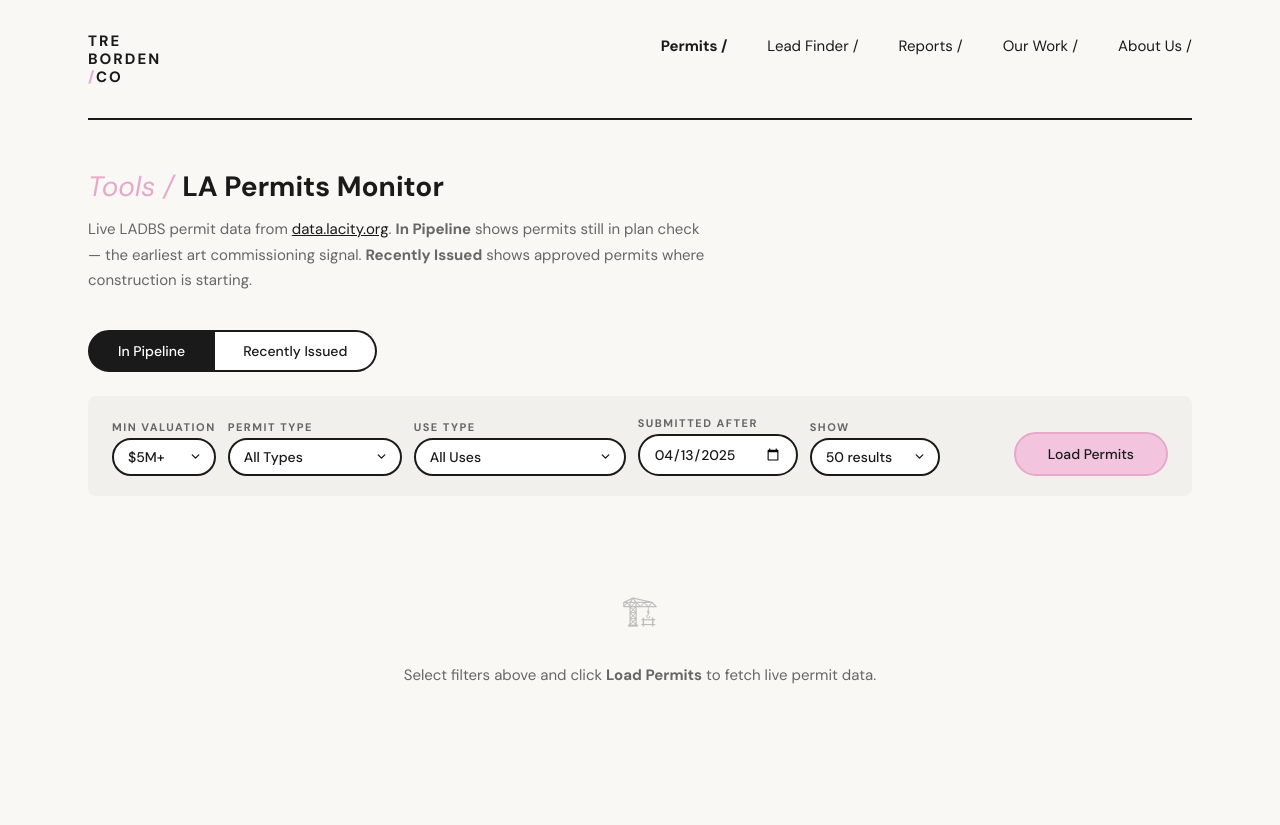
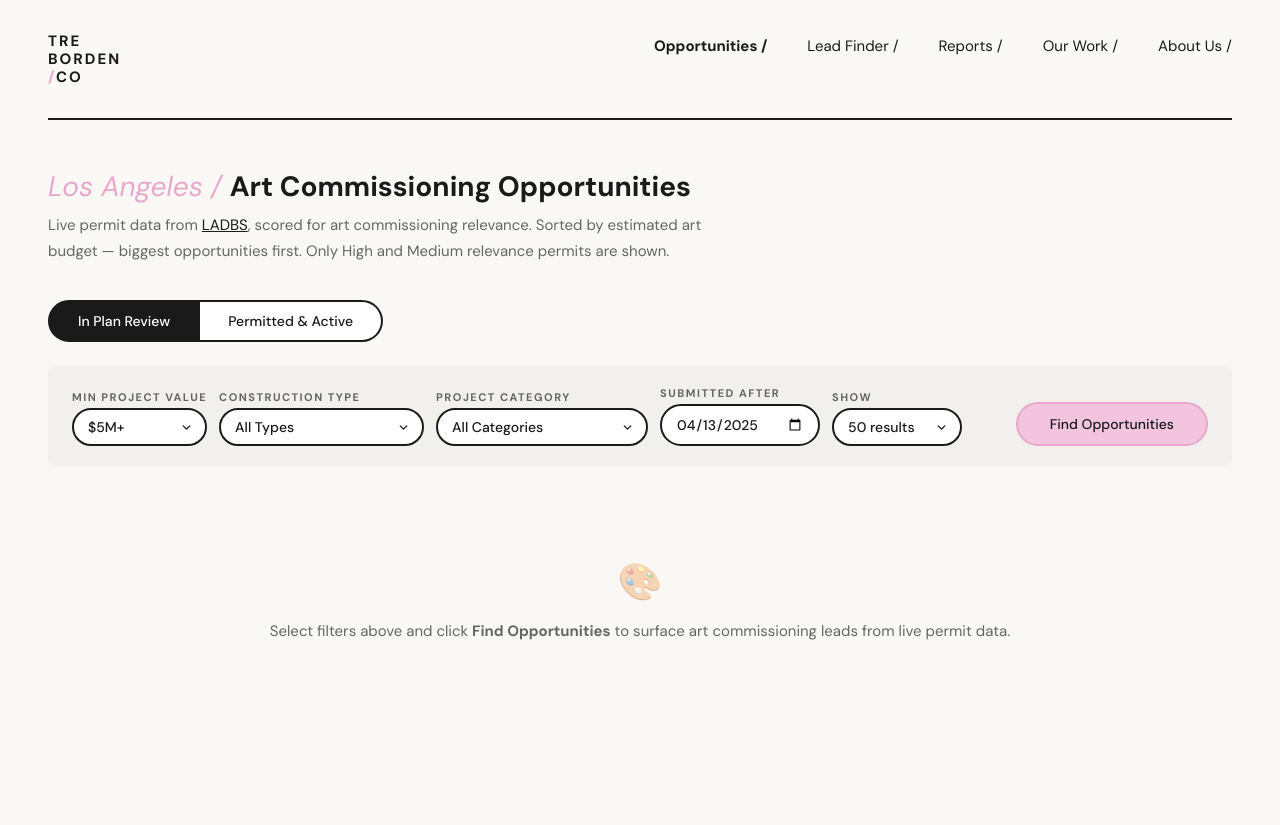
Before and after one commit to agshipley/first-agent, a Flask app: page /permits-monitor in a window 1280 px wide. After the commit the page ends 640 px from the top, so only its background shows below. Run offline with Flask 3, Linux system fonts and the light colour scheme.

Commit message:
Redesign permits tab as art commissioning opportunity feed
Engine enhancements (engine.py):
- Keyword scoring: hotel, museum, library, plaza, gallery, theater,
  cultural center, etc. boost score; warehouse, parking structure,
  cell tower etc. reduce it. Word-boundary regex prevents "park"
  matching "parking". Score capped at ±2 to avoid overwhelming
  ordinance/occupancy signals.
- Square footage scoring from raw_data: 200k+ sqft = +2, 50k+ = +1,
  <5k = -1 penalty.
- Outreach timing language: UNDER_REVIEW → "Early — in plan review",
  APPROVED → "Mid — approved, pre-construction", "Ready to Issue" raw
  status → "Act now — permit imminent", ISSUED/FINAL → "Late".
- ScoredPermit gains opportunity_stage and keyword_signals fields.
  Both included in to_dict() for the frontend.

Routes (routes.py):
- Filter results to High and Medium relevance only — this is an
  opportunity feed, not a permit browser.
- Sort by estimated art budget descending (biggest first), secondary
  sort by filing_date descending within the same budget tier.

UI (permits.html):
- Page title: "Art Commissioning Opportunities", nav: "Opportunities /"
- "In Plan Review" / "Permitted & Active" source toggle
- Columns: Project, Est. Art Budget (prominent), Stage (badge),
  Why It Scored (first 2 reasons), Project Value, Filed, Actions
- Budget displayed at 16px bold; ordinance basis shown below
- Stage badges color-coded: "Act now" = pink, "Early" = blue,
  "Mid" = green, "Late" = gray
- Work descriptions normalized from ALL CAPS to sentence case
- "Deep Dive →" button replaces "Research →"
- Empty state message updated for opportunity context

Tests: 27 new tests covering keyword scoring (word boundaries,
cap behavior, positive/negative signals), sqft scoring (all bands,
malformed input), and outreach timing (all status paths including
"Ready to Issue" special case). 163/163 passing.

Co-Authored-By: Claude Sonnet 4.6 <noreply@anthropic.com>

```diff
--- a/permits/routes.py
+++ b/permits/routes.py
@@ -8,13 +8,29 @@ Routes:
   GET /api/permits/metadata     → returns connector metadata
 """
 
+from datetime import date
+
 from flask import Blueprint, request, jsonify, render_template
 
 from permits.connectors.base import ConnectorFilters
 from permits.connectors.cities.los_angeles import la_connector
-from permits.engine import score_permits
+from permits.engine import score_permits, RelevanceLevel
 
 permits_bp = Blueprint("permits", __name__)
+
+
+def _budget_sort_key(sp) -> float:
+    """
+    Best estimate of the art budget value for sorting purposes.
+    Uses the ordinance-derived lower bound when available; falls back to
+    the conservative heuristic (0.5% of valuation) for non-triggered permits.
+    Returns 0.0 when there's no useful signal.
+    """
+    if sp.art_budget_low is not None:
+        return sp.art_budget_low
+    if sp.permit.valuation:
+        return sp.permit.valuation * 0.005
+    return 0.0
 
 
 @permits_bp.route("/permits-monitor")
@@ -44,9 +60,27 @@ def api_permits():
         # Score each permit for art commissioning relevance
         scored = score_permits(permits)
 
+        # Only surface opportunities where the engine has a meaningful signal.
+        # Low and None permits are not shown — this is an opportunity feed, not
+        # a permit browser.
+        opportunities = [
+            sp for sp in scored
+            if sp.relevance in (RelevanceLevel.HIGH, RelevanceLevel.MEDIUM)
+        ]
+
+        # Sort by estimated art budget descending (biggest opportunities first),
+        # then by filing date descending (most recent within the same budget tier).
+        opportunities.sort(
+            key=lambda sp: (
+                _budget_sort_key(sp),
+                sp.permit.filing_date or date.min,
+            ),
+            reverse=True,
+        )
+
         return jsonify({
-            "permits": [sp.to_dict() for sp in scored],
-            "count": len(scored),
+            "permits": [sp.to_dict() for sp in opportunities],
+            "count": len(opportunities),
             "source": filters.source,
             "status_category": filters.status_category,
         })
--- a/templates/index.html
+++ b/templates/index.html
@@ -433,7 +433,7 @@
     <header class="site-header">
         <a href="https://www.treborden.com" class="logo" style="text-decoration:none;color:inherit;">TRE<br>BORDEN<br><span>/</span>CO</a>
         <nav class="nav-links">
-            <a href="/permits-monitor">Permits /</a>
+            <a href="/permits-monitor">Opportunities /</a>
             <a href="/reports">Reports /</a>
             <a href="https://www.treborden.com/spaces">Our Work /</a>
             <a href="https://www.treborden.com/about_us">About Us /</a>
--- a/templates/permits.html
+++ b/templates/permits.html
@@ -3,7 +3,7 @@
 <head>
     <meta charset="UTF-8">
     <meta name="viewport" content="width=device-width, initial-scale=1.0">
-    <title>Tre Borden /Co — LA Permits Monitor</title>
+    <title>Tre Borden /Co — Art Commissioning Opportunities</title>
     <link rel="preconnect" href="https://fonts.googleapis.com">
     <link rel="preconnect" href="https://fonts.gstatic.com" crossorigin>
     <link href="https://fonts.googleapis.com/css2?family=DM+Sans:ital,opsz,wght@0,9..40,300;0,9..40,400;0,9..40,500;0,9..40,700;1,9..40,400&display=swap" rel="stylesheet">
@@ -13,6 +13,7 @@
             --black: #1a1a1a;
             --pink: #F2C4DE;
             --pink-dark: #E8A8CC;
+            --pink-deep: #7a2244;
             --gray-text: #666;
             --gray-light: #e0e0e0;
             --gray-bg: #F2F0EC;
@@ -34,7 +35,7 @@
             align-items: flex-start;
             justify-content: space-between;
             padding: 32px 48px;
-            max-width: 1200px;
+            max-width: 1400px;
             margin: 0 auto;
         }
 
@@ -65,17 +66,17 @@
         .nav-links a:hover { opacity: 0.6; }
         .nav-links a.active { font-weight: 700; }
 
-        .divider { max-width: 1200px; margin: 0 auto; padding: 0 48px; }
+        .divider { max-width: 1400px; margin: 0 auto; padding: 0 48px; }
         .divider hr { border: none; border-top: 2.5px solid var(--black); margin: 0; }
 
         /* ── Main ── */
         .main {
-            max-width: 1200px;
+            max-width: 1400px;
             margin: 0 auto;
             padding: 48px 48px 80px;
         }
 
-        .page-title { margin-bottom: 12px; }
+        .page-title { margin-bottom: 8px; }
 
         .page-title .prefix {
             font-size: 28px;
@@ -94,7 +95,7 @@
             line-height: 1.7;
             color: var(--gray-text);
             margin-bottom: 36px;
-            max-width: 620px;
+            max-width: 680px;
         }
 
         /* ── Source toggle ── */
@@ -454,7 +459,7 @@
     <header class="site-header">
         <a href="https://www.treborden.com" class="logo" style="text-decoration:none;color:inherit;">TRE<br>BORDEN<br><span>/</span>CO</a>
         <nav class="nav-links">
-            <a href="/permits-monitor" class="active">Permits /</a>
+            <a href="/permits-monitor" class="active">Opportunities /</a>
             <a href="/">Lead Finder /</a>
             <a href="/reports">Reports /</a>
             <a href="https://www.treborden.com/spaces">Our Work /</a>
@@ -466,28 +471,28 @@
 
     <main class="main">
         <div class="page-title">
-            <span class="prefix">Tools / </span><span class="title">LA Permits Monitor</span>
+            <span class="prefix">Los Angeles / </span><span class="title">Art Commissioning Opportunities</span>
         </div>
         <p class="page-description">
-            Live LADBS permit data from <a href="https://data.lacity.org" target="_blank" style="color:var(--black);">data.lacity.org</a>.
-            <strong>In Pipeline</strong> shows permits still in plan check — the earliest art commissioning signal.
-            <strong>Recently Issued</strong> shows approved permits where construction is starting.
+            Live permit data from <a href="https://data.lacity.org" target="_blank" style="color:var(--black);">LADBS</a>, scored for art commissioning relevance.
+            Sorted by estimated art budget — biggest opportunities first.
+            Only High and Medium relevance permits are shown.
         </p>
 
         <!-- Source toggle -->
         <div class="source-toggle">
             <button class="toggle-btn active" id="btnPipeline" onclick="setSource('submitted')">
-                In Pipeline
+                In Plan Review
             </button>
             <button class="toggle-btn" id="btnIssued" onclick="setSource('issued')">
-                Recently Issued
+                Permitted &amp; Active
             </button>
         </div>
 
         <!-- Filter bar -->
         <div class="filter-bar">
             <div class="filter-group">
-                <span class="filter-label">Min Valuation</span>
+                <span class="filter-label">Min Project Value</span>
                 <select id="minVal" class="filter-select">
                     <option value="5000000">$5M+</option>
                     <option value="10000000">$10M+</option>
@@ -497,21 +502,21 @@
             </div>
 
             <div class="filter-group">
-                <span class="filter-label">Permit Type</span>
+                <span class="filter-label">Construction Type</span>
                 <select id="permitType" class="filter-select">
                     <option value="all">All Types</option>
                     <option value="new">New Construction</option>
-                    <option value="alteration">Alteration / Repair</option>
+                    <option value="alteration">Alteration / Renovation</option>
                     <option value="addition">Addition</option>
                 </select>
             </div>
 
             <div class="filter-group">
-                <span class="filter-label">Use Type</span>
+                <span class="filter-label">Project Category</span>
                 <select id="occupancyType" class="filter-select">
-                    <option value="all">All Uses</option>
-                    <option value="commercial">Commercial</option>
-                    <option value="apartment">Apartment / Residential</option>
+                    <option value="all">All Categories</option>
+                    <option value="commercial">Commercial / Office</option>
+                    <option value="apartment">Residential / Apartment</option>
                 </select>
             </div>
 
@@ -530,7 +535,7 @@
             </div>
 
             <button class="fetch-btn" id="fetchBtn" onclick="fetchPermits()">
-                Load Permits
+                Find Opportunities
             </button>
         </div>
 
@@ -539,13 +544,13 @@
 
         <div class="results-meta" id="resultsMeta" style="display:none;">
             <span class="results-count" id="resultsCount"></span>
-            <span class="cache-note">Data cached 1 hour · Source: LADBS via data.lacity.org</span>
+            <span class="cache-note">Sorted by estimated art budget · Data cached 1 hr · Source: LADBS via data.lacity.org</span>
         </div>
 
         <div id="resultsArea">
             <div class="empty-state">
-                <div class="empty-icon">🏗</div>
-                <div>Select filters above and click <strong>Load Permits</strong> to fetch live permit data.</div>
+                <div class="empty-icon">🎨</div>
+                <div>Select filters above and click <strong>Find Opportunities</strong> to surface art commissioning leads from live permit data.</div>
             </div>
         </div>
     </main>
@@ -561,7 +566,7 @@
             document.getElementById('btnPipeline').classList.toggle('active', source === 'submitted');
             document.getElementById('btnIssued').classList.toggle('active', source === 'issued');
             document.getElementById('dateLabel').textContent =
-                source === 'submitted' ? 'Submitted After' : 'Issued After';
+                source === 'submitted' ? 'Submitted After' : 'Permitted After';
         }
 
         // ── Fetch ──────────────────────────────────────────────────────────────
@@ -571,7 +576,7 @@
             const resultsMeta = document.getElementById('resultsMeta');
 
             btn.disabled = true;
-            btn.innerHTML = '<span class="spinner"></span>Loading...';
+            btn.innerHTML = '<span class="spinner"></span>Searching...';
             errorDiv.style.display = 'none';
             resultsMeta.style.display = 'none';
             document.getElementById('resultsArea').innerHTML = '';
@@ -592,7 +597,7 @@
                 .then(r => r.json())
                 .then(data => {
                     btn.disabled = false;
-                    btn.textContent = 'Load Permits';
+                    btn.textContent = 'Find Opportunities';
 
                     if (data.error) {
                         errorDiv.textContent = 'Error: ' + data.error;
@@ -604,7 +609,7 @@
                 })
                 .catch(err => {
                     btn.disabled = false;
-                    btn.textContent = 'Load Permits';
+                    btn.textContent = 'Find Opportunities';
                     errorDiv.textContent = 'Network error: ' + err.message;
                     errorDiv.style.display = 'block';
                 });
@@ -617,43 +622,43 @@
             const count = document.getElementById('resultsCount');
 
             if (permits.length === 0) {
-                area.innerHTML = '<div class="empty-state"><div class="empty-icon">🔍</div><div>No permits matched your filters. Try adjusting the criteria.</div></div>';
+                area.innerHTML = '<div class="empty-state"><div class="empty-icon">🔍</div><div>No High or Medium relevance opportunities matched these filters. Try a lower minimum project value or a wider date range.</div></div>';
                 meta.style.display = 'none';
                 return;
             }
 
-            count.textContent = permits.length + ' permit' + (permits.length === 1 ? '' : 's');
+            count.textContent =
+                permits.length + ' opportunit' + (permits.length === 1 ? 'y' : 'ies');
             meta.style.display = 'flex';
 
-            const dateHeader = source === 'submitted' ? 'Submitted' : 'Issued';
-            const dateKey    = source === 'submitted' ? 'filing_date' : 'approval_date';
+            const dateKey = source === 'submitted' ? 'filing_date' : 'approval_date';
 
             const rows = permits.map(p => {
-                const typeBadge   = permitTypeBadge(p.permit_type);
-                const statusBadge = statusBadgeHtml(p.permit_status);
-                const desc = p.project_description || '';
-                const descTrunc = desc.length > 120 ? desc.slice(0, 120) + '…' : desc;
-                const neighborhood = p.neighborhood || '';
-                const ladbsUrl = p.permit_id
+                const desc          = p.project_description || '';
+                const descClean     = cleanDesc(desc);
+                const descTrunc     = descClean.length > 110 ? descClean.slice(0, 110) + '…' : descClean;
+                const neighborhood  = p.neighborhood || '';
+                const stageBadge    = stageBadgeHtml(p.opportunity_stage || '');
+                const whyHtml       = whyItScoredHtml(p.relevance_reasons || []);
+                const budgetHtml    = budgetCellHtml(p);
+                const dateStr       = formatDate(p[dateKey]);
+                const ladbsUrl      = p.permit_id
                     ? `https://epermits.ladbs.org/PermitStatus/Details/${encodeURIComponent(p.permit_id)}`
                     : '';
-                const relevanceCell = relevanceCellHtml(p);
-                const budgetCell    = budgetCellHtml(p);
 
                 return `<tr>
-                    <td class="td-address">
-                        <strong>${escHtml(p.address)}</strong>
-                        ${neighborhood ? `<br><span style="font-weight:400;color:var(--gray-text);font-size:11px;">${escHtml(neighborhood)}</span>` : ''}
+                    <td class="td-project">
+                        <div class="project-address">${escHtml(p.address)}</div>
+                        <div class="project-desc" title="${escHtml(desc)}">${escHtml(descTrunc)}</div>
+                        ${neighborhood ? `<div class="project-neighborhood">${escHtml(neighborhood)}</div>` : ''}
                     </td>
-                    <td class="td-desc" title="${escHtml(desc)}">${escHtml(descTrunc)}</td>
-                    <td class="td-value">${escHtml(p.valuation_display)}</td>
-                    <td>${typeBadge}</td>
-                    <td>${statusBadge}</td>
-                    <td>${relevanceCell}</td>
-                    <td>${budgetCell}</td>
-                    <td class="td-date">${escHtml(p[dateKey] || '')}</td>
-                    <td class="td-actions">
-                        <button class="btn-research" onclick="sendToLeadSearch(${JSON.stringify(p.address)})">Research →</button>
+                    <td class="td-budget">${budgetHtml}</td>
+                    <td>${stageBadge}</td>
+                    <td class="td-why">${whyHtml}</td>
+                    <td class="td-value">${escHtml(p.valuation_display || '')}</td>
+                    <td class="td-date">${escHtml(dateStr)}</td>
+                    <td>
+                        <button class="btn-deep-dive" onclick="sendToLeadSearch(${JSON.stringify(p.address)})">Deep Dive →</button>
                         ${ladbsUrl ? `<a class="btn-permit" href="${escHtml(ladbsUrl)}" target="_blank" rel="noopener">Permit ↗</a>` : ''}
                     </td>
                 </tr>`;
@@ -664,14 +669,12 @@
                     <table>
                         <thead>
                             <tr>
-                                <th>Address</th>
-                                <th>Work Description</th>
-                                <th>Valuation</th>
-                                <th>Type</th>
-                                <th>Status</th>
-                                <th>Art Relevance</th>
+                                <th>Project</th>
                                 <th>Est. Art Budget</th>
-                                <th>${escHtml(dateHeader)}</th>
+                                <th>Stage</th>
+                                <th>Why It Scored</th>
+                                <th>Project Value</th>
+                                <th>Filed</th>
                                 <th>Actions</th>
                             </tr>
                         </thead>
@@ -680,45 +683,53 @@
                 </div>`;
         }
 
-        function permitTypeBadge(type) {
-            const labels = {
-                'NEW_CONSTRUCTION': 'New',
-                'MAJOR_RENOVATION': 'Renovation',
-                'ADDITION':         'Addition',
-            };
-            const label = labels[type] || type;
-            const cls = `badge-${type}` in {'badge-NEW_CONSTRUCTION':1,'badge-MAJOR_RENOVATION':1,'badge-ADDITION':1}
-                ? `badge badge-${type}` : 'badge';
-            return `<span class="${cls}">${escHtml(label)}</span>`;
+        function budgetCellHtml(p) {
+            if (!p.art_budget_display) return '<span style="color:var(--gray-text);font-size:12px;">Estimating…</span>';
+            const basis = p.ordinance_triggered
+                ? (p.budget_basis || '').replace(/per .+$/, '').trim()
+                : 'Est. 0.5–1.5% of project value';
+            return `<div class="budget-amount">${escHtml(p.art_budget_display)}</div>
+                    <div class="budget-basis-note">${escHtml(basis)}</div>`;
         }
 
-        function statusBadgeHtml(status) {
-            const labels = {
-                'UNDER_REVIEW': 'Under Review',
-                'APPROVED':     'Approved',
-                'ISSUED':       'Issued',
-                'FINAL':        'Final',
-                'EXPIRED':      'Expired',
-            };
-            const label = labels[status] || status;
-            return `<span class="status-badge status-${status}">${escHtml(label)}</span>`;
+        function stageBadgeHtml(stage) {
+            let cls = 'stage-early';
+            if (stage.startsWith('Act now')) cls = 'stage-act-now';
+            else if (stage.startsWith('Mid'))  cls = 'stage-mid';
+            else if (stage.startsWith('Late')) cls = 'stage-late';
+            return `<span class="stage-badge ${cls}">${escHtml(stage)}</span>`;
         }
 
-        function relevanceCellHtml(p) {
-            const r = p.relevance;
-            if (r !== 'High' && r !== 'Medium') return '';
-            const reasons = (p.relevance_reasons || []).join('\n');
-            return `<span class="relevance-badge relevance-${r}" title="${escHtml(reasons)}">${escHtml(r)}</span>`;
+        function whyItScoredHtml(reasons) {
+            // Show first 2 reasons; skip the long ordinance-not-triggered message
+            const filtered = reasons.filter(r =>
+                !r.startsWith('Valuation') && !r.startsWith('No percent')
+            ).slice(0, 2);
+            if (filtered.length === 0) {
+                return reasons.slice(0, 2).map(r =>
+                    `<div class="why-reason">${escHtml(r)}</div>`
+                ).join('');
+            }
+            return filtered.map(r =>
+                `<div class="why-reason">${escHtml(r)}</div>`
+            ).join('');
         }
 
-        function budgetCellHtml(p) {
-            const r = p.relevance;
-            if (r !== 'High' && r !== 'Medium') return '';
-            if (!p.art_budget_display) return '';
-            return `<div class="art-budget">${escHtml(p.art_budget_display)}</div>
-                    ${p.ordinance_triggered
-                        ? `<div class="budget-basis">${escHtml(p.budget_basis)}</div>`
-                        : ''}`;
+        function cleanDesc(desc) {
+            if (!desc) return '';
+            // LADBS work descriptions are often ALL CAPS — convert to title case
+            if (desc === desc.toUpperCase() && desc.length > 10) {
+                return desc.charAt(0).toUpperCase() + desc.slice(1).toLowerCase();
+            }
+            return desc;
+        }
+
+        function formatDate(dateStr) {
+            if (!dateStr) return '';
+            try {
+                const d = new Date(dateStr + 'T00:00:00');
+                return d.toLocaleDateString('en-US', { month: 'short', day: 'numeric', year: 'numeric' });
+            } catch { return dateStr; }
         }
 
         function sendToLeadSearch(address) {
```
Also changed, not shown: other parts of templates/permits.html (+98 -94 lines), permits/engine.py (+132 -11 lines), tests/test_permits_engine.py (+182 -0 lines).
